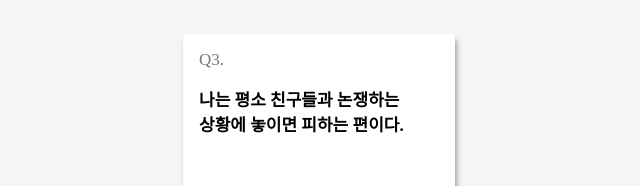
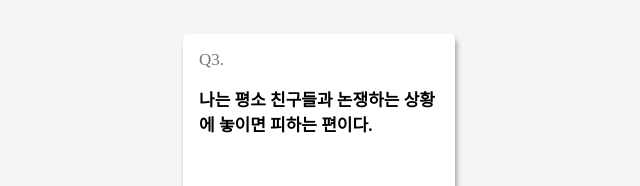
Before and after one commit to sean2337/inha-hackathon-Personal-fe, a React (Create React App) app: page /colorQ3 in a window 1280 px wide. Shown: the part 232-418 px from the top of the page, without its empty margins (321-961 px from the left). Built offline with nearby package versions, Linux system fonts and the light colour scheme; a web font is replaced by a local one.

Commit message:
QuestionText수정

```diff
--- a/src/pages/ColorQ3.jsx
+++ b/src/pages/ColorQ3.jsx
@@ -112,9 +112,9 @@ const ColorQ3 = () => {
                   fontWeight="600"
                   padding="16px 0 0 16px"
                 >
-                  나는 평소 친구들과 논쟁하는
+                  나는 평소 친구들과 논쟁하는 상황
                   <br />
-                  상황에 놓이면 피하는 편이다.
+                  에 놓이면 피하는 편이다.
                   <br />
                 </TextBox>
               </QuestionBox>
--- a/src/pages/MusicQ1.jsx
+++ b/src/pages/MusicQ1.jsx
@@ -114,9 +114,9 @@ const MusicQ1 = () => {
                   fontWeight="600"
                   padding="16px 0 0 16px"
                 >
-                  나는 사람들을 만나면
+                  나는 사람들을 만나면 에너지가
                   <br />
-                  에너지가 충전된다.
+                  충전된다.
                 </TextBox>
               </QuestionBox>
 
--- a/src/pages/MusicQ6.jsx
+++ b/src/pages/MusicQ6.jsx
@@ -122,9 +122,9 @@ const MusicQ6 = () => {
                   fontWeight="600"
                   padding="16px 0 0 16px"
                 >
-                  주변 사람들에게 주로
+                  주변 사람들에게 주로 화려하거나
                   <br />
-                  화려하거나 멋있는 이미지이다.
+                  멋있는 이미지이다.
                 </TextBox>
               </QuestionBox>
 
```
